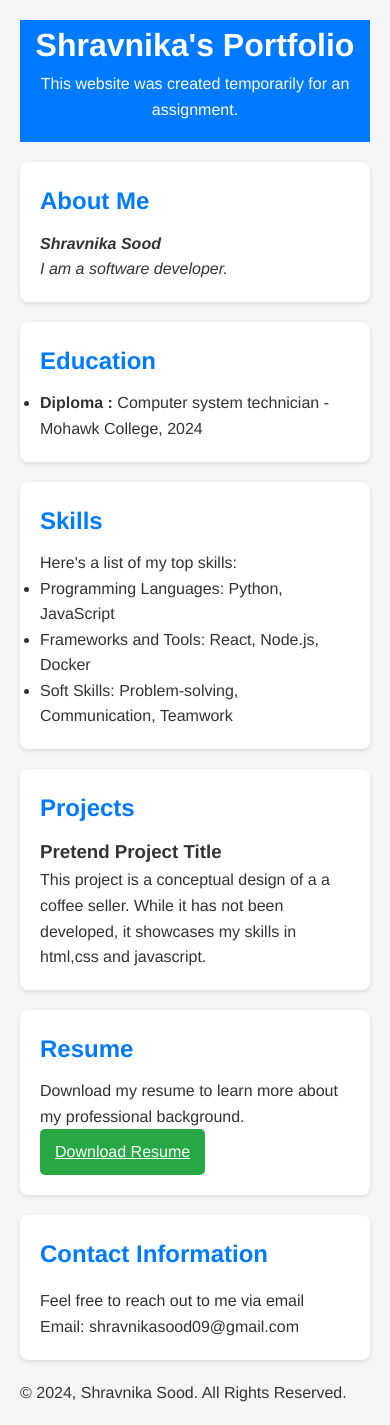
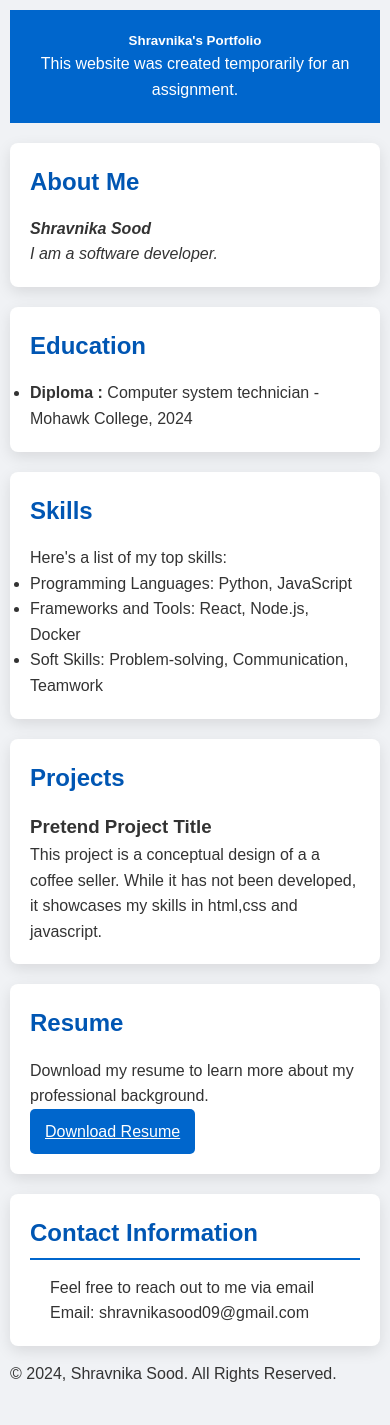
Before and after one commit to shravnikasood/shravnikasood.github.io, a plain HTML site: page index.html in a window 390 px wide. After the commit the page ends 1397 px from the top, so only its background shows below. Drawn offline with Linux system fonts and the light colour scheme.

Commit message:
Update styles.css

```diff
--- a/styles.css
+++ b/styles.css
@@ -6,39 +6,40 @@
 }
 
 body {
-    font-family: 'Helvetica Neue', Helvetica, Arial, sans-serif;
+    font-family: 'Arial', sans-serif;
     line-height: 1.6;
-    background-color: #f5f5f5;
+    background-color: #f0f2f5;
     color: #333;
     padding: 20px;
 }
 
 header {
-    background: #007bff;
+    background: #0066cc;
     color: #ffffff;
-    padding-bottom: 20px;
-    margin-bottom: 20px;
-}
-
-header h1, header p {
+    padding: 20px 0;
     text-align: center;
 }
 
+header h1 {
+    margin-bottom: 0;
+}
+
 nav {
-    display: flex;
-    justify-content: center;
-    padding: 10px 0;
+    margin-top: 20px;
 }
 
 nav a {
     color: #ffffff;
+    margin: 0 15px;
     text-decoration: none;
-    margin: 0 15px;
-    font-weight: bold;
+    padding: 7px 10px;
+    background-color: #0056b3;
+    border-radius: 5px;
+    transition: background-color 0.3s;
 }
 
 nav a:hover {
-    color: #fed136;
+    background-color: #004c99;
 }
 
 section {
@@ -46,59 +47,47 @@ section {
     margin: 20px 0;
     padding: 20px;
     border-radius: 8px;
-    box-shadow: 0 2px 4px rgba(0,0,0,0.1);
-    transition: transform 0.3s ease;
-}
-
-section:hover {
-    transform: translateY(-5px);
+    box-shadow: 0 5px 15px rgba(0,0,0,0.1);
 }
 
 h2 {
-    color: #007bff;
-    margin-bottom: 10px;
+    color: #0056b3;
+    margin-bottom: 15px;
 }
 
 .project, #contact {
-    text-align: center;
+    margin-bottom: 15px;
 }
 
 .project h3, #contact h2 {
-    margin-bottom: 15px;
+    border-bottom: 2px solid #0066cc;
+    padding-bottom: 5px;
 }
 
-.project a {
-    display: inline-block;
-    background-color: #007bff;
-    color: #ffffff;
-    padding: 10px 15px;
-    border-radius: 5px;
-    transition: background-color 0.3s;
-}
-
-.project a:hover {
-    background-color: #0056b3;
+.project p, #contact p {
+    text-indent: 20px;
 }
 
 #resume a {
     display: inline-block;
-    background-color: #28a745;
+    background-color: #0066cc;
     color: #ffffff;
     padding: 10px 15px;
     border-radius: 5px;
-    transition: background-color 0.3s;
+    transition: transform 0.3s ease-in-out;
 }
 
 #resume a:hover {
-    background-color: #218838;
+    transform: scale(1.05);
 }
 
+/* Responsive Design */
 @media (max-width: 768px) {
-    nav {
-        flex-direction: column;
+    body {
+        padding: 10px;
     }
 
-    .project, #contact {
-        text-align: left;
+    header h1, nav a {
+        font-size: smaller;
     }
 }
```
